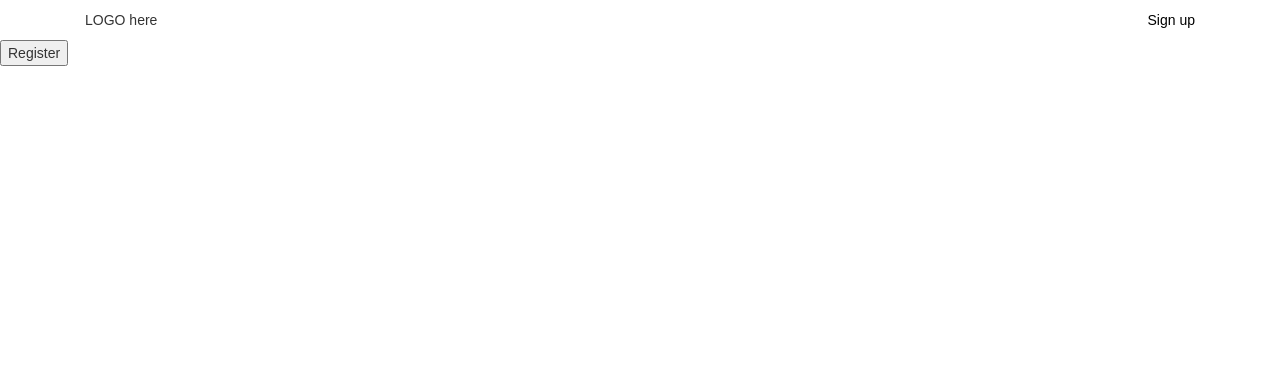
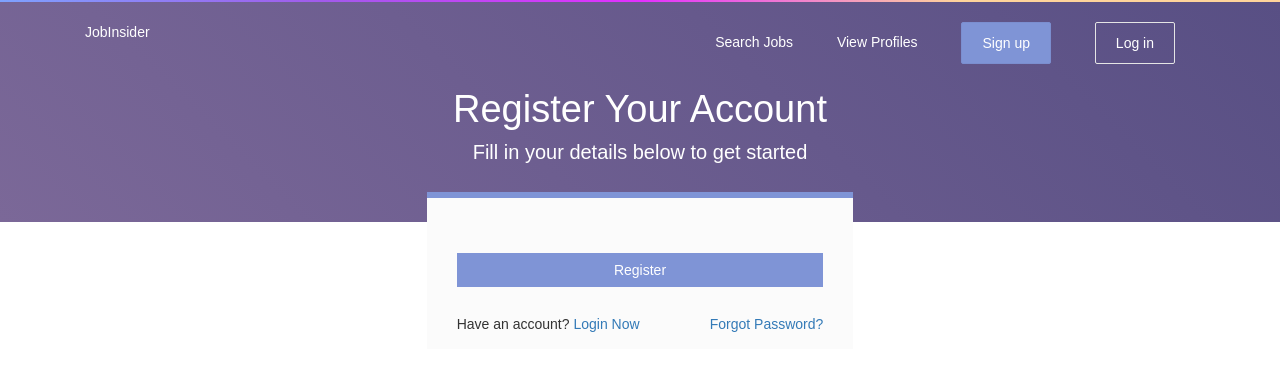
Before and after one commit to azhard4int/jobinsider, a Django app: template jobsinsider_app/templates/accounts/registration/register_account.html in a window 1280 px wide. Shown: the top 371 px of the page. Run offline with Django 3.2, Linux system fonts and the light colour scheme; the template is opened without the code that fills it, so the values that code supplies are empty; style sheets or scripts are compiled from the project's sources; some libraries are stand-ins or nearby versions; some web fonts are replaced.

Commit message:
new views

```diff
--- a/jobsinsider_app/accounts/urls.py
+++ b/jobsinsider_app/accounts/urls.py
@@ -6,8 +6,8 @@ from views import *
 urlpatterns = patterns(
     url(r'', index),
     url(r'^register/$', register, name='register_account'),
-    url(r'^login/$', login_view),
-    url(r'^forgot/$', forgot_password),
+    url(r'^login/$', login_view, name='login_account'),
+    url(r'^forgot/$', forgot_password, name='forgot_password'),
     url(r'^forgot/newpassword$', set_new_password), # for setting up password on token
     url(r'^signup/verify-email/$', confirm_email),  # for verifying token
     url(r'^logout/$', logout_view),  # for verifying token
--- /dev/null
+++ b/jobsinsider_app/assets/css/accounts.less
@@ -0,0 +1,173 @@
+.transition{
+  transition: all ease-in-out 0.2s;
+  -webkit-transition: all ease-in-out 0.2s;
+  -o-transition: all ease-in-out 0.2s;
+  -ms-transition: all ease-in-out 0.2s;
+}
+
+
+
+body{
+  margin:0 auto;
+    font-family: 'proxima_nova_regular', arial, sans-serif !important;
+
+}
+header
+{
+  //background: linear-gradient(45deg,#2a1647,#2f255f);
+  background: linear-gradient(45deg, #7B6898, #584F84);
+  height:220px;
+  .logo{
+    padding-top:20px;
+    font-family: 'proxima_nova_scosf_condensSBd', arial, sans-serif !important;
+    color:#fff;
+    }
+}
+.top_border{
+    height: 2px;
+    background-color: #5584ff;
+    background-image: linear-gradient(to right,#7EA2FF,#a15beb,#e22fff,#ffd49b,#ffd49b);
+    background-image: -webkit-linear-gradient(to right,#7EA2FF,#a15beb,#e22fff,#ffd49b,#ffd49b);
+
+}
+
+.header_nav{
+    padding-top:10px;
+    float:right;
+
+    ul{
+      list-style:none;
+
+      li{
+        display: inline-block;
+        padding:10px 20px;
+        color:#fff;
+        a{
+          text-decoration: none;
+          color:#fff;
+          .transition;
+        }
+        a:hover{
+          color:#fafafa;
+
+        }
+      }
+      .register, .login
+      {
+
+
+        border-radius:2px;
+        padding:10px 20px;
+      }
+      .register:hover{
+        background: #7588c5;
+
+      }
+      .register{
+         background:#7f94d6;
+        border:1px solid #7b8ecf;
+      }
+      .login{
+        border:1px solid #e5e5e5 !important;
+      }
+      .login:hover{
+         background:#7f94d6;
+         border:1px solid #7b8ecf !important;
+      }
+    }
+  }
+
+.nav_intro{
+  h2{
+    margin-top: 0px;
+    padding-top:5px;
+    font-size:38px;
+    color:#fff;
+    text-align: center;
+  }
+  h5{
+    font-size:20px;
+    color:#fff;
+    text-align: center;
+  }
+}
+
+
+//User registration form
+
+.register_form, .login_f0{
+  margin-top:-30px;
+  background: #fbfbfb;
+  border-top:6px solid #7f94d6;
+  label{
+    margin-top:10px;
+    padding:10px 0;
+    font-family: 'proxima_nova_regular', arial, sans-serif !important;
+
+  }
+  .success, .error_message{
+    text-align: center;
+    padding:5px 10px;
+    color:#fff;
+    font-weight:normal;
+    border-radius:8px;
+  }
+  .success{
+        background: #67c565;
+  }
+  .error_message{
+    background-color: #ff4d66;
+  }
+  input{
+        background: #fdfdfd;
+          font-family: 'proxima_nova_regular', arial, sans-serif !important;
+          border-radius:0 !important;
+    margin:7px 0;
+  }
+  input:focus{
+    border-color:#7f94d6;
+  }
+  .select_user_profile select{
+    width:100%;
+    background: #fdfdfd;
+    padding:5px 5px;
+    margin-top: 5px;
+  }
+  .select_user_profile select:focus{
+        border-color:#7f94d6;
+  }
+  .r0_acct input
+  {
+    .transition;
+    width:100%;
+    background:#7f94d6;
+    color:#fff;
+    border-radius:2px;
+    margin-top:10px;
+    //margin-bottom: 20px;
+  }
+  .r0_acct input:hover{
+     background:#7588c5;
+     border:1px solid #7b8ecf !important;
+  }
+}
+.inner_links{
+
+  font-weight:normal;
+  font-size:14px;
+  .transition;
+  margin-top: 0px;
+}
+
+.inner_links.right{
+  float:right;
+}
+.inner_a{
+    text-decoration: none !important;
+    .transition;
+
+}
+.error_message, .success
+{
+  display: none;
+}
--- a/jobsinsider_app/assets/css/main.css
+++ b/jobsinsider_app/assets/css/main.css
@@ -1,4 +1,5 @@
 @import url('fonts.css');
+@import url('accounts.css');
 @import "buttons.css";
 .transition {
   transition: all ease-in-out 0.2s;
@@ -10,22 +11,3 @@ body {
   font-family: 'proxima_nova_regular', arial, sans-serif !important;
   margin: 0 auto;
 }
-header {
-  padding: 10px 0;
-}
-.header_nav {
-  float: right;
-}
-.header_nav ul {
-  list-style: none;
-}
-.header_nav ul li {
-  color: #fff;
-}
-.header_nav ul li a {
-  text-decoration: none;
-  color: #000;
-}
-.header_nav ul li a:hover {
-  color: #242424;
-}
--- a/jobsinsider_app/assets/js/core.js
+++ b/jobsinsider_app/assets/js/core.js
@@ -9,6 +9,7 @@ function login_account()
 
     $.ajax(
         {
+
             url : "/accounts/login/", // the endpoint
             type : "POST", // http method
             data: $('#login_user').serialize(),
@@ -24,17 +25,17 @@ function login_account()
                 else if(response.status==3){
                     window.location.href = '/accounts/confirm-email/';
                 }
-                else{
+                else if(response.status==-1){
+
+                    $('label.l0_form .error_message').html('There is no username exist with your entered username.');
+                    $('label.l0_form .error_message').show();
                     //console.log(response.status);
                     //$('.error_message').html(response.status);
                 }
             },
             error: function(response)
             {
-                console.log(response);
-                //response = JSON.parse(response);
-                console.log(response.status);
-                console.log('dsadas');
+                //console.log(response);
             }
 
         }
@@ -53,9 +54,22 @@ function forgot_password()
             url : "/accounts/forgot/", // the endpoint
             type : "POST", // http method
             data: $('#forgot_form').serialize(),
-            success: function(json)
+            success: function(response)
             {
+                json = JSON.parse(response);
                 console.log(json);
+                if(json.status=='-1')
+                {
+                     $('label.l0_form .error_message').html('There is no email exist which you have entered');
+                    $('label.l0_form .error_message').show();
+                }
+                else if (json.status==1)
+                {
+
+                    $('label.l0_form .error_message').hide();
+                    $('label.l0_form .success').html('Please check your email address to reset password and follow the instructions on it');
+                    $('label.l0_form .success').show();
+                }
             },
             error: function(json)
             {
--- a/jobsinsider_app/assets/js/main.js
+++ b/jobsinsider_app/assets/js/main.js
@@ -1,5 +1,15 @@
 $(document).ready(function()
 {
+
+        //form validations through javascript for frontend
+
+        function changeFocus()
+        {
+            $('input:text').blur(function () {
+                $(this).css('border-color', 'red');
+            });
+
+        }
 
         $('#login_user').on('submit', function()
         {
@@ -18,6 +28,60 @@ $(document).ready(function()
          $('#register_form').on('submit', function()
         {
             event.preventDefault();
+            var username = document.getElementsByName('username')[0].value;
+            var first_name = document.getElementsByName('first_name')[0].value;
+            var last_name = document.getElementsByName('last_name')[0].value;
+            var password = document.getElementsByName('password')[0].value;
+            var email = document.getElementsByName('email')[0].value;
+
+            if(username==''){
+                $('.error_message').html('Please enter username');
+                $('.error_message').show();
+                $('input[type=text][name=username]').focus();
+                $('input[type=text][name=username]:focus').attr('background-color','red');
+                return false;
+
+            }
+            if(first_name==''){
+                $('.error_message').html('Please enter username');
+                $('.error_message').show();
+                $('input[type=text][name=first_name]').focus();
+                $('input[type=text][name=first_name]:focus').attr('background-color','red');
+                return false;
+
+            }
+            if(last_name==''){
+                $('.error_message').html('Please enter last name');
+                $('.error_message').show();
+                $('input[type=text][name=last_name]').focus();
+                $('input[type=text][name=last_name]:focus').attr('background-color','red');
+                return false;
+
+            }
+            if(password==''){
+                $('.error_message').html('Please enter password');
+                $('.error_message').show();
+                $('input[type=text][name=password]').focus();
+                $('input[type=text][name=password]:focus').attr('background-color','red');
+                return false;
+
+            }
+            if(password.length<=5)
+            {
+                $('.error_message').html('Password should be greater than 5 characters.');
+                $('.error_message').show();
+                $('input[type=text][name=password]').focus();
+                $('input[type=text][name=password]:focus').attr('background-color','red');
+            }
+            if(email==''){
+                $('.error_message').html('Please enter email');
+                $('.error_message').show();
+                $('input[type=text][name=email]').focus();
+                $('input[type=text][name=email]:focus').attr('background-color','red');
+                return false;
+
+            }
+
             register_account();
             return false;
         });
--- a/jobsinsider_app/templates/accounts/registration/register_account.html
+++ b/jobsinsider_app/templates/accounts/registration/register_account.html
@@ -1,15 +1,52 @@
 {% extends "base.html" %}
 <title>{% block title %}Register account{% endblock %}</title>
 
+ {% block headline_title %}
+        Register Your Account
+    {% endblock %}
+
+{%  block sub_head_title %}
+    Fill in your details below to get started
+{% endblock %}
+
 {% block body_content %}
 
-<form id="register_form" method="post">
+<div class="col-md-4 col-sm-12 col-md-offset-4  register_form">
+    <form id="register_form" method="post">
 
-    {% csrf_token %}
-    {{user_form}}
-    {{user_profile_form}}
-    <input type="submit" name="submit" value="Register" />
-</form>
+        {% csrf_token %}
+        <div class="col-md-12">
+            <label ><span class="error_message"></span></label>
+            <label ><span class="success"></span></label>
+        </div>
+        <div class="clearfix"></div>
+        <div class="col-md-6">
+            {{user_form.first_name}}
+        </div>
+        <div class="col-md-6">
+            {{user_form.last_name}}
+        </div>
+        <div class="col-md-12">
+                {{user_form.username}}
+        </div>
+        <div class="col-md-12">
+            {{user_form.email}}
+        </div>
+        <div class="col-md-12">
+            {{user_form.password}}
+        </div>
+        <div class="col-md-12 select_user_profile">
+            {{user_profile_form}}
+        </div>
+        <div class="col-md-12 r0_acct">
+            <input type="submit" class="btn r0_acct_btn" name="submit" value="Register" />
+        </div>
+    </form>
+    <div class="clearfix"></div>
+    <div class="col-md-7"><label class="inner_links left" for="">Have an account? <a class="inner_a" href="{% url 'login_account' %}">Login Now</a></label></div>
+    <div class="col-md-5"><label class="inner_links right" for=""><a  class="inner_a" href="{% url 'forgot_password' %}">Forgot Password?</a></label></div>
+
+</div>
 
 
 
--- a/jobsinsider_app/templates/base.html
+++ b/jobsinsider_app/templates/base.html
@@ -1,5 +1,7 @@
 {% load staticfiles %}
 {% load bootstrap3 %}
+
+
 
 <!DOCTYPE html>
 <html>
@@ -16,14 +18,17 @@
 </head>
 <body>
 
+<div class="top_border"></div>
 {% block nav_content %}
-
+    <header class="top_layout">
     <div class="container">
         <div class="row">
             <div class="col-md-12">
-            <header>
+
                     <div class="col-md-4">
-                    LOGO here
+                        <div class="logo">
+                            JobInsider
+                        </div>
                     </div>
                     <div class="col-md-8">
                         <nav class="header_nav">
@@ -33,18 +38,47 @@
                                     <a href="">Create Advertisement</a>
                                 </li>
                                 {% else %}
+
                                     <li>
-                                <a href="{% url 'register_account' %}">Sign up</a>
+                                      <a href="{% url 'register_account' %}">Search Jobs</a>
                                    </li>
+                                    <li>
+                                     <a href="{% url 'register_account' %}">View Profiles</a>
+                                    </li>
+                                    <li>
+                                      <a class="btn register" href="{% url 'register_account' %}">Sign up</a>
+                                    </li>
+                                    <li>
+                                     <a class="btn login" href="{% url 'login_account' %}">Log in</a>
+                                     </li>
+
                                 {% endif %}
                             </ul>
                         </nav>
                     </div>
-            </header>
+
 
             </div>
         </div>
 
+        <div class="clearfix"></div>
+        <div class="nav_intro">
+            <h2>
+                {% block headline_title %}
+                Enter Title Here
+                {% endblock %}
+
+            </h2>
+            <h5>
+                {% block sub_head_title %}
+
+                {% endblock %}
+            </h5>
+        </div>
+
+    </div>
+</header>
+    <div class="clearfix">
     </div>
 
 
--- a/jobsinsider_app/users/views.py
+++ b/jobsinsider_app/users/views.py
@@ -32,10 +32,11 @@ def index(request):
 
         if step_value == '1':
             userProfile = UserBioInfo()
+            userLocation = UserLocationForm()
             detect_user = UserBio.objects.filter(user_id=request.user.id)
             if detect_user:
                 return HttpResponseRedirect('/user/create-basic-profile/?step=2')
-            return render(request, 'user_biography.html', {'userbio': userProfile})
+            return render(request, 'user_biography.html', {'userbio': userProfile, 'userloc': userLocation})
 
         if step_value == '2':
             user_status = accountsmodels.UserProfile.objects.filter(
```
Also changed, not shown: jobsinsider_app/accounts/forms.py (+62 -9 lines), jobsinsider_app/accounts/views.py (+6 -8 lines), jobsinsider_app/assets/css/main.less (+1 -19 lines), jobsinsider_app/templates/accounts/dashboard/user_biography.html (+11 -0 lines), jobsinsider_app/templates/accounts/registration/forgot_password.html (+30 -5 lines), jobsinsider_app/templates/accounts/registration/login_account.html (+30 -6 lines), jobsinsider_app/users/forms.py (+30 -0 lines). Lines whose indentation alone changed are shown as unchanged.
